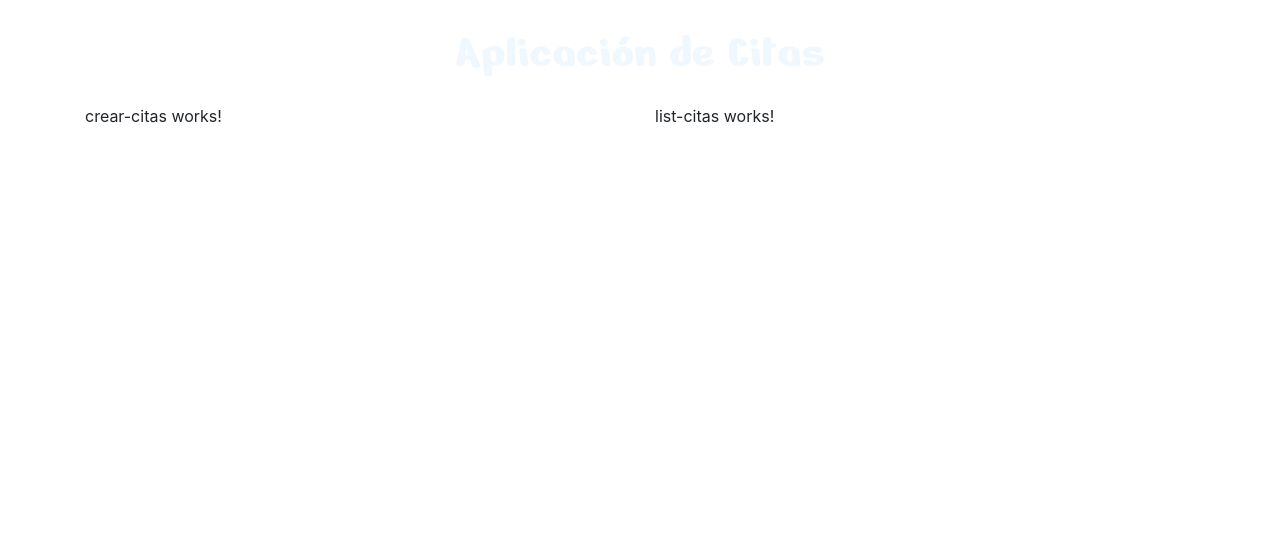
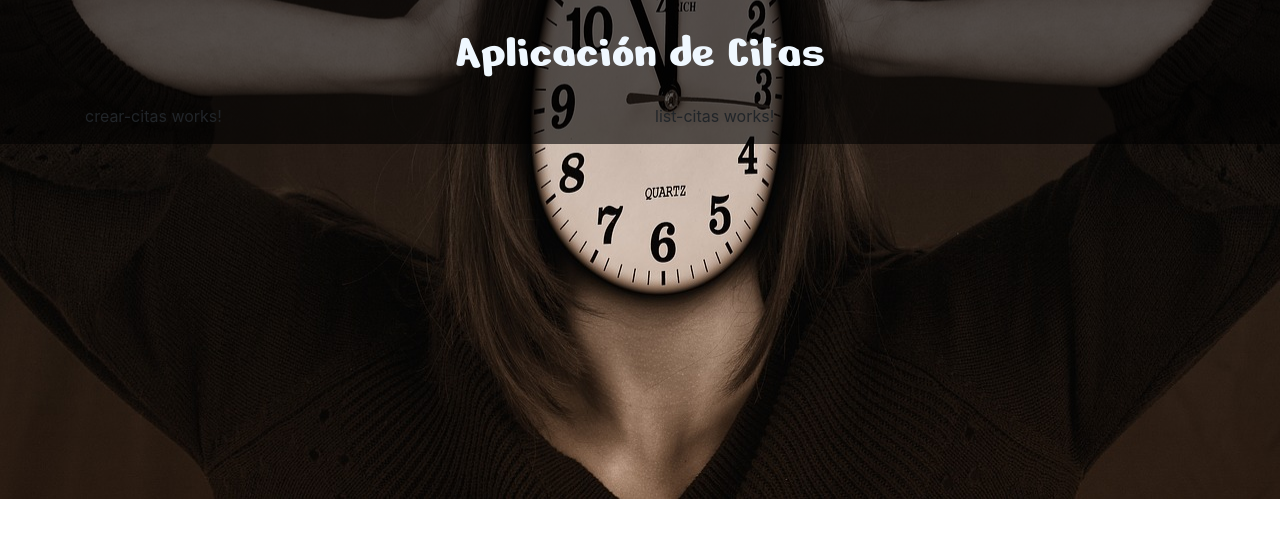
Before and after one commit to alejahndro02/citas, an Angular app: page / in a window 1280 px wide. Shown: the top 538 px of the page. Built offline with nearby package versions, Linux system fonts and the light colour scheme.

Commit message:
Se estilo la etiqueta body y la clase card

```diff
--- a/src/styles.css
+++ b/src/styles.css
@@ -4,3 +4,14 @@
 /* Se importa la libreria de bootstrap 4.6 */
 
 @import '~bootstrap/dist/css/bootstrap.min.css';
+body {
+    background: linear-gradient(rgba(0, 0, 0, 0.6), rgba(0, 0, 0, 0.6)), url('./assets/Citas.jpg');
+    background-position: center;
+    background-size: cover;
+    background-repeat: no-repeat;
+    height: 100%;
+}
+
+.card {
+    margin: 0px, 40px;
+}
```
